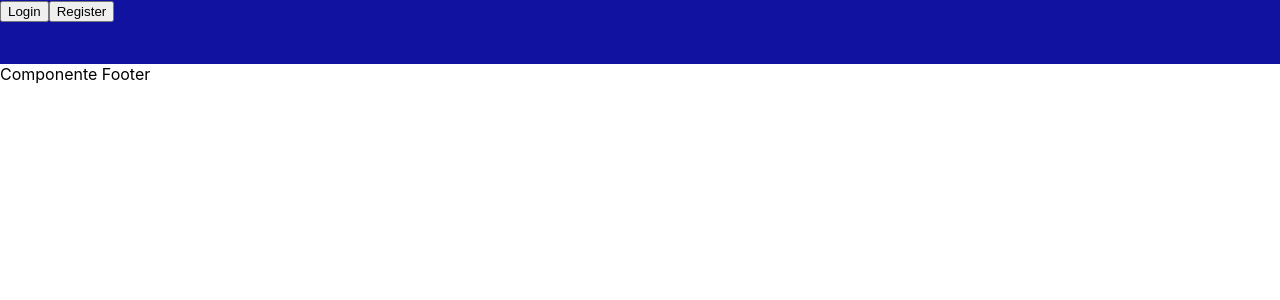
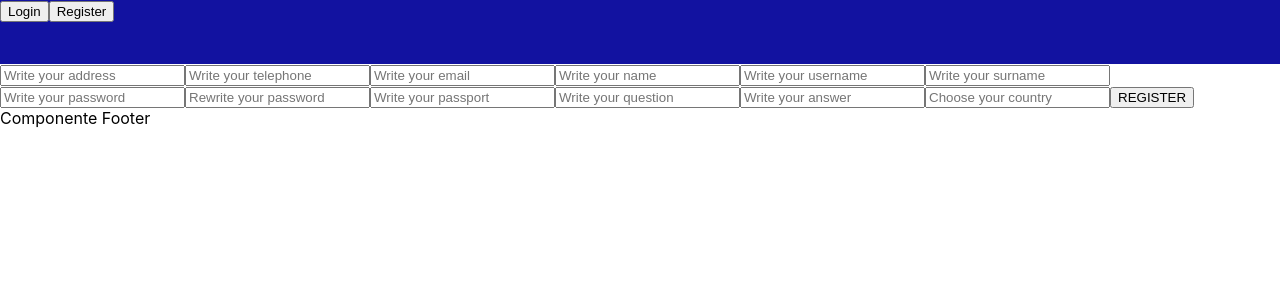
Before and after one commit to Jesus1994-7/SearchFlight_FRONT, a React (Create React App) app in the folder app/: page /register in a window 1280 px wide. Shown: the top 300 px of the page. Built offline with nearby package versions, Linux system fonts and the light colour scheme.

Commit message:
Register succefully

```diff
--- a/app/src/views/register/register.jsx
+++ b/app/src/views/register/register.jsx
@@ -1,4 +1,5 @@
-import React from "react"
+import React from "react";
+import axios from 'axios';
 import './register.css';
 
 class Register extends React.Component {
@@ -6,29 +7,138 @@ class Register extends React.Component {
         super(props);
 
         this.state = {
-            name : "",
-            username : "",
-            surname : "",
-            password : "",
-            password2 : "",
-            passport : "",
-            questionSecret : "",
-            answerSecret : "",
-            country : "",
-            email : "",
-            address : "",
-            telephone : "",
-            error : "",
+            address: "",
+            telephone: "",
+            email: "",
+            name: "",
+            username: "",
+            surname: "",
+            password: "",
+            password2: "",
+            passport: "",
+            questionSecret: "",
+            answerSecret: "",
+            country: "",
+            error: "",
+
             isRegistred : false
         }
+        //bindeamos la funcion al estado
+        this.createRegister = this.createRegister.bind(this);
     }
 
+    //FUNCIONES
+
+    handleChange = (ev) => {
+        this.setState({[ev.target.name]: ev.target.type === 'number' ? +ev.target.value : ev.target.value});
+        //this.setState({[ev.target.username]: ev.target.type === 'number' ? +ev.target.value : ev.target.value});
+    }
+
+    createRegister() {
+        //Errores
+        const EMPTY = ""
+
+
+        if(this.state.name === EMPTY){
+            this.setState({error: 'Name can not be empty'})
+            return
+        }
+        if(this.state.surname === EMPTY){
+            this.setState({error : 'Surname can not be empty'})
+            return
+        }
+        if(this.state.password.length < 6){
+            this.setState({error : 'Password can not be empty'})
+            return
+        }
+        if(this.state.password !== this.state.password2){
+            this.setState({error : 'Passwords must be equals'})
+            return
+        }
+        if(this.state.passport === EMPTY) {
+            this.setState({error : 'Passport can not be empty'})
+            return
+        }
+        if(this.state.questionSecret === EMPTY){
+            this.setState({error : 'You need a questionSecret to recover password'})
+            return
+        }
+        if(this.state.answerSecret === EMPTY){
+            this.setState({error : 'You need a answerSecret to recover password'})
+            return
+        }
+        //if(this.state.country === EMPTY){
+        //    this.setState({error : 'You must be choose a country'})
+        //    return
+        //}
+        if(this.state.email === EMPTY) {
+            this.setState({error : 'Email can not be empty'})
+            return
+        }
+        if(this.state.address === EMPTY) {
+            this.setState({error : 'Address can not be empty'})
+            return
+        }
+        if(this.state.telephone === EMPTY) {
+            this.setState({error : 'Telephone can not be empty'})
+            return
+        }
+        if(this.state.passport === EMPTY) {
+            this.setState({error : 'Passport can not be empty'})
+            return
+        }
+
+        //Conexion axios-back
+        const user = {
+            address: this.state.address,
+            telephone: this.state.telephone,
+            email: this.state.email,
+            name: this.state.name,
+            username: this.state.username,
+            surname:this.state.surname,
+            password:this.state.password,
+            passport: this.state.passport,
+            questionSecret: this.state.questionSecret,
+            answerSecret: this.state.answerSecret,
+            country: 213,
+
+        }
+        axios.post(`http://localhost:3005/main/register`,  user )
+            .then( () => {
+                setTimeout(() => {
+                    this.props.history.push('/');
+                }, 2000)
+            })
+            .catch(error => {
+                console.log(error);
+            })
+
+        //respuesta back positiva
+
+    }
+
+    //RENDERIZAR
     render() {
-        return (
-            <div>
+            return (
+                <div className="comp-Register">
+                    <div>
+                        <input placeholder="Write your address" type="text" name="address" value={this.state.address} onChange={this.handleChange}></input>
+                        <input placeholder="Write your telephone" type="text" name="telephone" value={this.state.telephone}onChange={this.handleChange} ></input>
+                        <input placeholder="Write your email" type="text" name="email" value={this.state.email} onChange={this.handleChange}></input>
+                        <input placeholder="Write your name" type="text" name="name" value={this.state.name} onChange={this.handleChange}></input>
+                        <input placeholder="Write your username" type="text" name="username" value={this.state.username} onChange={this.handleChange}></input>
+                        <input placeholder="Write your surname" type="text" name="surname" value={this.state.surname} onChange={this.handleChange}></input>
+                        <input placeholder="Write your password" type="password" name="password" value={this.state.password} onChange={this.handleChange}></input>
+                        <input placeholder="Rewrite your password" type="password" name="password2" value={this.state.password2} onChange={this.handleChange}></input>
+                        <input placeholder="Write your passport" type="text" name="passport" value={this.state.passport} onChange={this.handleChange}></input>
+                        <input placeholder="Write your question" type="text" name="questionSecret" value={this.state.questionSecret} onChange={this.handleChange}></input>
+                        <input placeholder="Write your answer" type="text" name="answerSecret" value={this.state.answerSecret} onChange={this.handleChange}></input>
+                        <input placeholder="Choose your country" type="text" name="country" value={this.state.country} onChange={this.handleChange}></input>
+                        <button onClick={this.createRegister}>REGISTER</button>
+                    </div>
+                </div>
+            );
+        }
+    };
 
-            </div>
-        )
-    }
-}
 export default Register;
```
